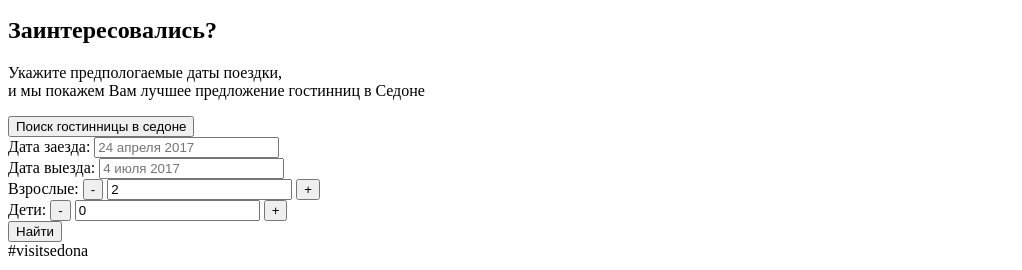
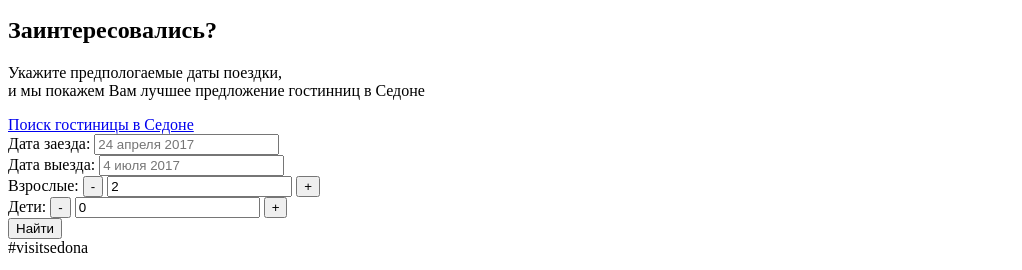
Before and after one commit to Ole4kaX/972651-sedona-24, a plain HTML site: page index.html in a window 1280 px wide. Shown: the part 645-915 px from the top of the page, without its empty margins (0-1022 px from the left). Drawn offline with Linux system fonts and the light colour scheme.

Commit message:
Продолжение разметки (правки)

```diff
--- a/index.html
+++ b/index.html
@@ -31,7 +31,7 @@
      <section class="info">
        <h2>Заинтересовались?</h2>
           <p class="info-booking">Укажите предпологаемые даты поездки, <br> и мы покажем Вам лучшее предложение гостинниц в Cедоне</p>
-          <button class="button-booking">Поиск гостинницы в седоне</button>
+          <a class="info-link" href="./form.html">Поиск гостиницы в Седоне</a>
           <form class=info-booking action="https://echo.htmlacademy.ru" method="post">
             <div class="form-booking">
                 <label for="day-in">Дата заезда:</label>
@@ -55,7 +55,7 @@
                   <input class="field" type="text" name="children" id="children" value="0">
                   <button class="button plus" type="button">+</button>
               </div>
-              <button class="find-button" type="submit"><span>Найти</span></button>
+              <button class="find-button" type="submit">Найти</button>
      </section>
      </main>
    <footer class="main-footer" >
```
Also changed, not shown: hotels.html (+1 -1 lines).
